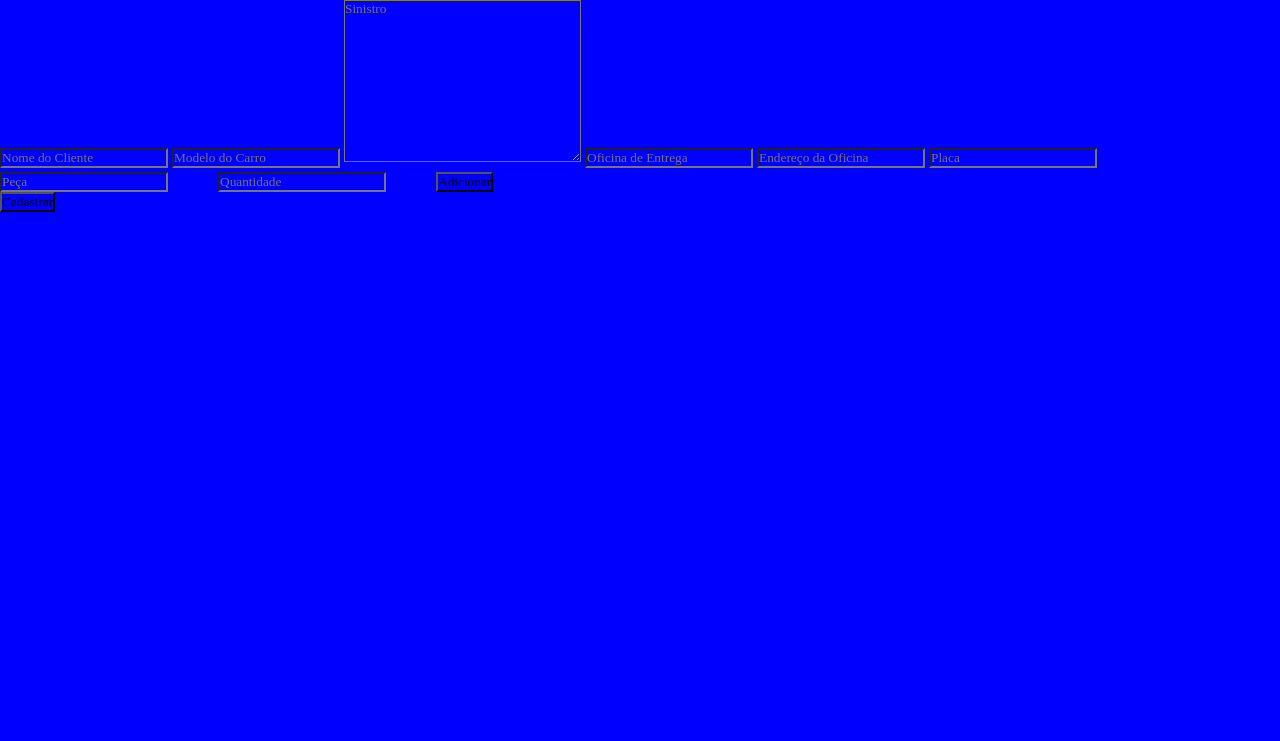
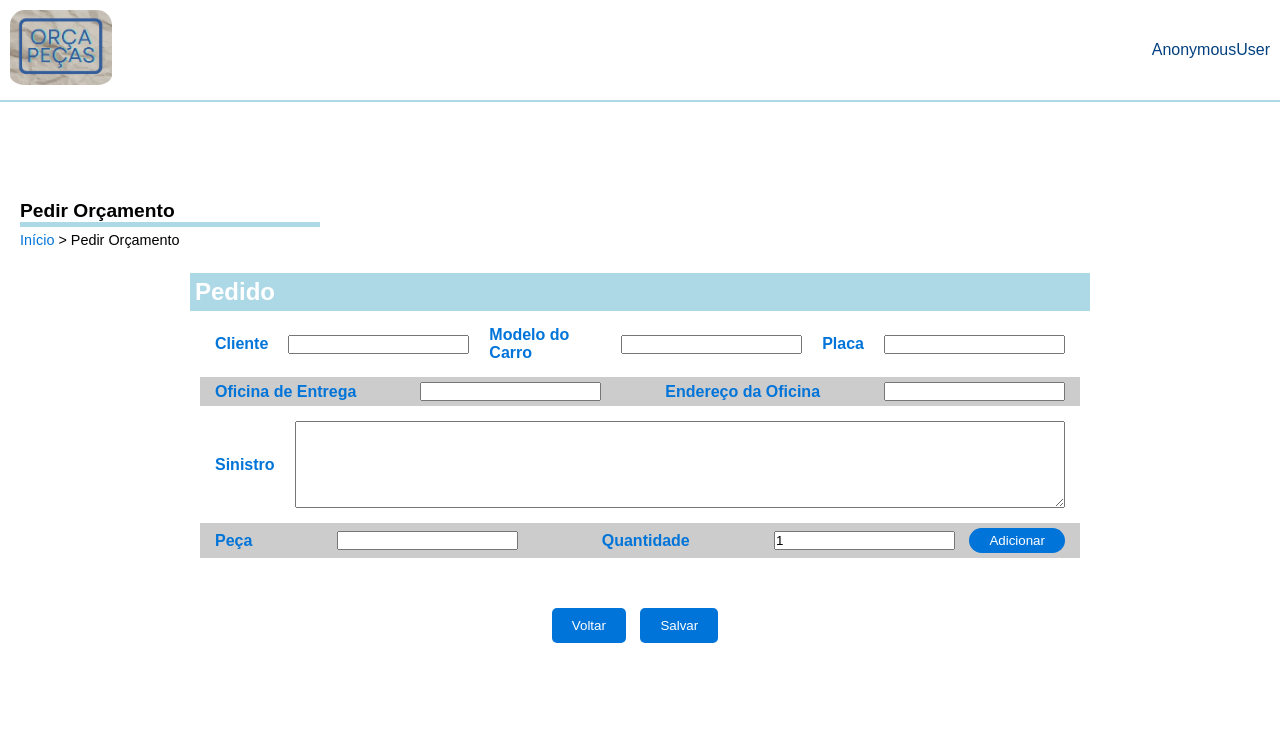
Before and after one commit to AmaralFLucas/OrcaPeca, a Django app: page /solicitar-orcamento/ in a window 1280 px wide. Shown: the top 741 px of the page. Run offline with Django 4.2, Linux system fonts and the light colour scheme.

Commit message:
Realizado CSS

```diff
--- a/orcaPecas/templates/pages/solicitar_orcamento.html
+++ b/orcaPecas/templates/pages/solicitar_orcamento.html
@@ -1,58 +1,71 @@
 {% load static %}
 <!DOCTYPE html>
 <html lang="en">
-<head>
-    <meta charset="UTF-8">
-    <meta name="viewport" content="width=device-width, initial-scale=1.0">
+  <head>
+    <meta charset="UTF-8" />
+    <meta name="viewport" content="width=device-width, initial-scale=1.0" />
     <link rel="stylesheet" href="{% static 'css/style.css' %}" />
-    <title>Orça Peças</title>
-</head>
-<body>
-    <form  method="POST"> {% csrf_token %}
-        <input type="text" name="nome" placeholder="Nome do Cliente">
-        <!-- <select name="categoria" id="">
-            <option disabled selected>---</option>
-            {% for categoria in categorias %}
-            <option value="{{categoria.id}}">{{categoria.nome}}</option>
-            {% endfor %}
-        </select> -->
-        <input type="text" name="modelo" placeholder="Modelo do Carro">
-        <textarea name="sinistro" placeholder="Sinistro" id="" cols="30" rows="10"></textarea>
-        <input type="text" name="oficina" placeholder="Oficina de Entrega">
-        <input type="text" name="endereco" placeholder="Endereço da Oficina">
-        <input type="text" name="placa" placeholder="Placa">
-        <ul>
-            <li><input type="text" name="peca" placeholder="Peça"></li>
-            <li><input type="number" name="quantidade" placeholder="Quantidade"></li>
-            <li><button>Adicionar</button></li>
-        </ul>
-        <table>
-
-            <!-- {% if produtos %} -->
-            <thead>
-              <th>Peça</th>
-              <th>Quantidade</th>
-            </thead>
-            <!-- {% else %}
-              <h1>Nenhum produto Cadastrado.</h1>
-            {% endif %} -->
-
-
-            <tbody>
-              <!-- {% for produto in produtos %}
-              <tr>
-                <td>
-                    <a href="{% url 'produto' produto.id %}">{{produto.nome}}</a>
-                </td>
-                <td>{{produto.categoria}}</td>
-                <td>{{produto.preço}}</td>
-                <td>{{produto.quantidade}}</td>
-                <td>{{produto.codigo}}</td>
-              </tr>
-              {% endfor %} -->
-            </tbody>
-          </table>
-        <button type="submit">Cadastrar</button>
-    </form>
-</body>
+    <link rel="stylesheet" href="{% static 'css/solicitar_orcamento.css' %}" />
+    <title>Orça Peças - Pedir Orçamento</title>
+  </head>
+  <body>
+    <header>
+      <img src="{% static 'images/logoOrcaPecas.PNG' %}" alt="Logo" />
+      <span class="user-name">{{ user }}</span>
+    </header>
+    <main>
+      <div class="page-title-container">
+        <h1 class="page-title">Pedir Orçamento</h1>
+        <div class="breadcrumb">
+          <a href="{% url 'index' %}">Início</a> > <span>Pedir Orçamento</span>
+        </div>
+      </div>
+      <div class="form-container">
+        <h2>Pedido</h2>
+        <div class="form-section">
+          <label for="cliente">Cliente</label>
+          <input type="text" name="cliente" id="cliente" />
+          <label for="modelo">Modelo do Carro</label>
+          <input type="text" name="modelo" id="modelo" />
+          <label for="placa">Placa</label>
+          <input type="text" name="placa" id="placa" />
+        </div>
+        <div class="form-section oficina">
+          <label for="oficina">Oficina de Entrega</label>
+          <input type="text" name="oficina" id="oficina" />
+          <label for="endereco">Endereço da Oficina</label>
+          <input type="text" name="endereco" id="endereco" />
+        </div>
+        <div class="form-section">
+          <label for="sinistro">Sinistro</label>
+          <textarea name="sinistro" id="sinistro" cols="30" rows="5"></textarea>
+        </div>
+        <div class="form-section oficina">
+          <label for="peca">Peça</label>
+          <input type="text" name="peca" id="peca" />
+          <label for="quantidade">Quantidade</label>
+          <div class="quantity">
+            <input
+              type="number"
+              name="quantidade"
+              id="quantidade"
+              value="1"
+              min="1"
+            />
+            <button type="button" class="btn-add">Adicionar</button>
+          </div>
+        </div>
+      </div>
+      <div class="buttons">
+        <button
+          type="button"
+          class="btn-back"
+          onclick="history.back(), preventDefault()"
+        >
+          Voltar
+        </button>
+        <button type="submit" class="btn-save">Salvar</button>
+      </div>
+    </main>
+  </body>
 </html>
--- /dev/null
+++ b/templates/static/css/solicitar_orcamento.css
@@ -0,0 +1,98 @@
+* {
+  margin: 0;
+  padding: 0;
+  box-sizing: border-box;
+  font-family: Arial, Helvetica, sans-serif;
+}
+
+main {
+  padding: 20px;
+}
+
+.page-title-container {
+  width: 100%;
+  margin-bottom: 20px;
+  padding-bottom: 5px;
+  display: flex;
+  flex-direction: column;
+  align-items: flex-start;
+}
+
+.page-title-container h1 {
+  border-bottom: 5px solid #add8e6;
+  width: 300px;
+}
+
+.page-title {
+  font-size: 1.2rem;
+  margin-bottom: 5px;
+}
+
+.breadcrumb {
+  font-size: 0.9rem;
+}
+
+.breadcrumb a {
+  color: #0074d9;
+  text-decoration: none;
+}
+
+.form-container {
+  width: 900px;
+  overflow-x: auto;
+  margin-bottom: 20px;
+}
+
+.form-container h2 {
+  color: #fff;
+  background-color: #add8e6;
+  padding: 5px;
+}
+
+.form-section {
+  padding: 5px;
+  margin: 10px;
+  color: #0074d9;
+  font-weight: bold;
+  display: flex;
+  justify-content: space-between;
+  align-items: center;
+}
+
+.form-section.oficina {
+  background-color: #ccc;
+  align-items: center;
+}
+
+.form-section input,
+.form-section label {
+  margin: 0 10px;
+}
+
+.form-section textarea {
+  width: 100%;
+  height: 100%;
+  padding: 5px;
+  margin: 0 10px;
+}
+
+.buttons {
+  text-align: center;
+  margin-top: 20px;
+}
+
+.buttons button,
+.btn-add {
+  padding: 10px 20px;
+  background-color: #0074d9;
+  color: #fff;
+  border: none;
+  border-radius: 5px;
+  cursor: pointer;
+  margin-right: 10px;
+}
+
+.btn-add {
+  border-radius: 15px;
+  padding: 5px 20px;
+}
--- a/templates/static/css/style.css
+++ b/templates/static/css/style.css
@@ -1,21 +1,57 @@
-/* @import url('https://fonts.googleapis.com/css2?family=Jersey+10&display=swap'); */
-
-*{
-    margin: 0;
-    padding: 0;
-    list-style: none;
-    text-decoration: none;
-    font-family: 'Times New Roman', Times, serif;
-    background-color: blue;
+* {
+  margin: 0;
+  padding: 0;
+  list-style: none;
+  text-decoration: none;
+  font-family: Arial, Helvetica, sans-serif;
 }
 
-ul{
-    display: flex;
-    gap: 50px;
-    font-size: 20px;
+header {
+  display: flex;
+  justify-content: space-between;
+  align-items: center;
+  border-bottom: 2px solid #add8e6;
+  padding: 10px;
 }
 
-a{
-    color: white;
-    font-weight: bold;
+header img {
+  max-height: 80px;
+  padding-bottom: 5px;
+  border-radius: 15px;
 }
+
+.user-name {
+  color: #004080;
+}
+
+main {
+  display: flex;
+  flex-direction: column;
+  justify-content: center;
+  align-items: center;
+  height: 80vh;
+}
+
+.img-container img {
+  max-height: 200px;
+  border-radius: 15px;
+  margin-bottom: 20px;
+}
+
+.nav-container {
+  max-width: 800px;
+  display: flex;
+  justify-content: space-around;
+  border-top: 2px solid #0074d9;
+}
+
+.nav-link {
+  display: inline-block;
+  margin: 5px;
+  margin-top: 20px;
+  padding: 10px 20px;
+  background-color: #0074d9;
+  color: #fff;
+  text-decoration: none;
+  border-radius: 5px;
+}
```
Also changed, not shown: orcaPecas/templates/pages/index.html (+16 -54 lines), conf/settings.py (line endings or trailing spaces), templates/static/images/logoOrcaPecas.PNG (added), 1 other file.
